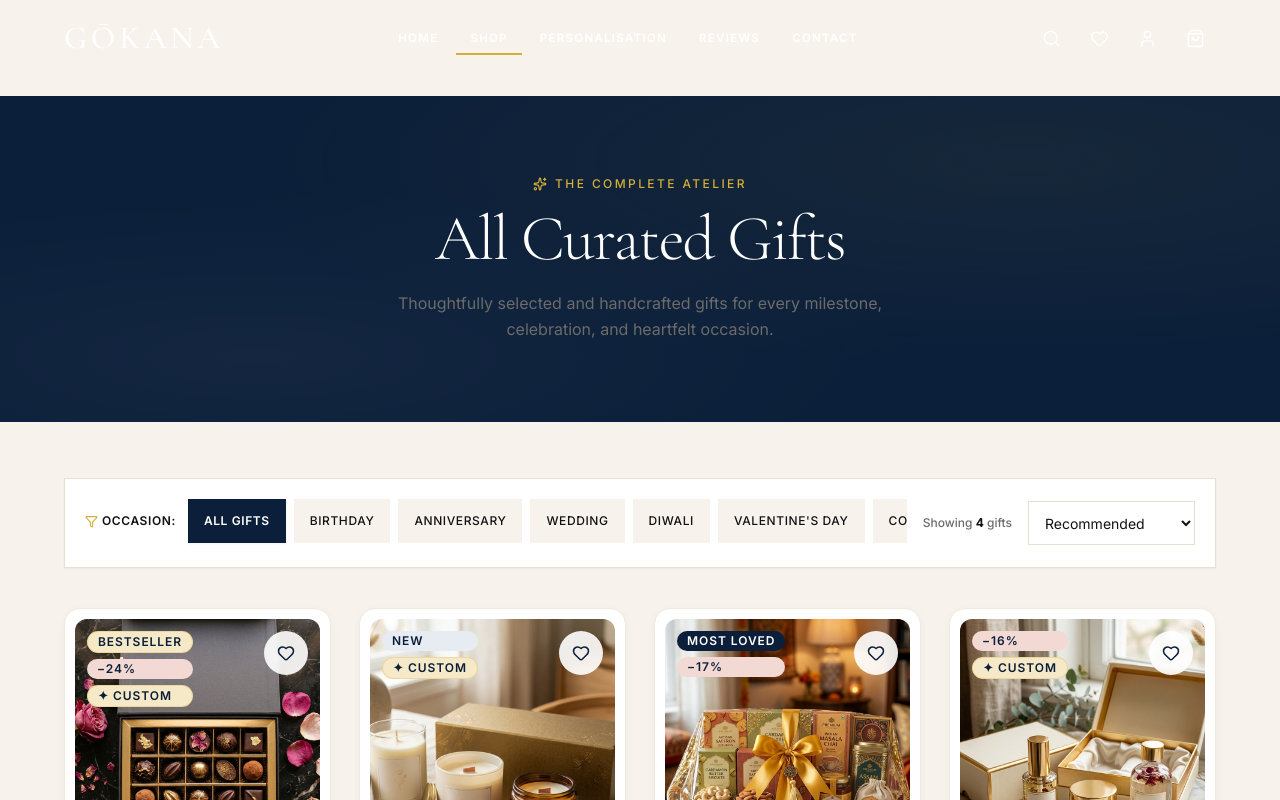
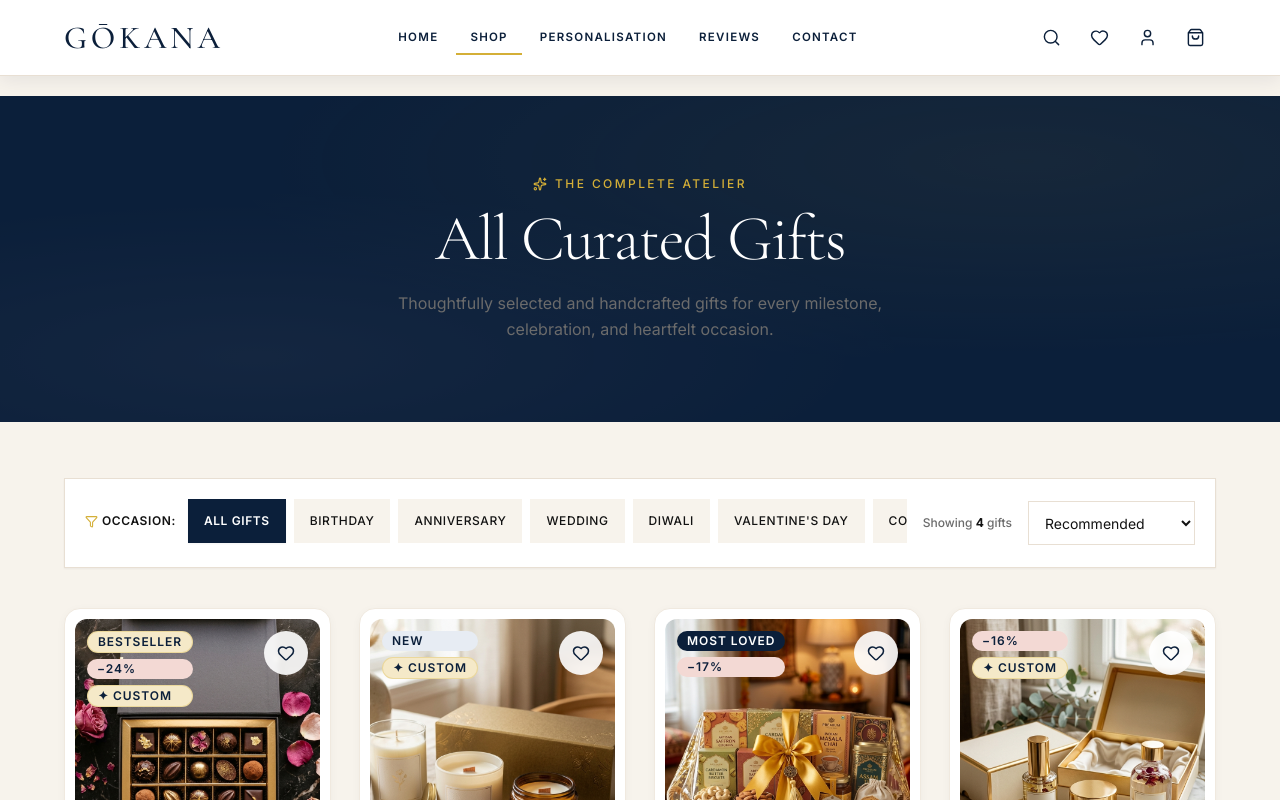
Before and after one commit to thakurrahul99/GOKANA-gifts, a React (Vite) app in the folder client/: page /shop in a window 1280 px wide. Shown: the top 800 px of the page. Built offline with nearby package versions, Linux system fonts and the light colour scheme.

Commit message:
limit transparent navbar to home page top

```diff
--- a/client/src/components/layout/Navbar.jsx
+++ b/client/src/components/layout/Navbar.jsx
@@ -55,12 +55,13 @@ export function Navbar({ onSearchOpen }) {
   };
 
   // Keep the navbar solid and readable over every hero/section background.
-  const navClasses = scrolled
+  const navClasses = scrolled || !isHomePage
     ? "bg-[var(--surface)] shadow-[0_4px_18px_rgba(11,31,58,0.08)] border-b border-[var(--border)]"
     : "bg-transparent";
 
-  const textColor = scrolled ? "!text-[var(--primary)]" : "!text-white";
-  const logoColor = scrolled ? "!text-[var(--primary)]" : "!text-white";
+  const transparentHomeTop = isHomePage && !scrolled;
+  const textColor = transparentHomeTop ? "!text-white" : "!text-[var(--primary)]";
+  const logoColor = transparentHomeTop ? "!text-white" : "!text-[var(--primary)]";
 
   return (
     <>
```
